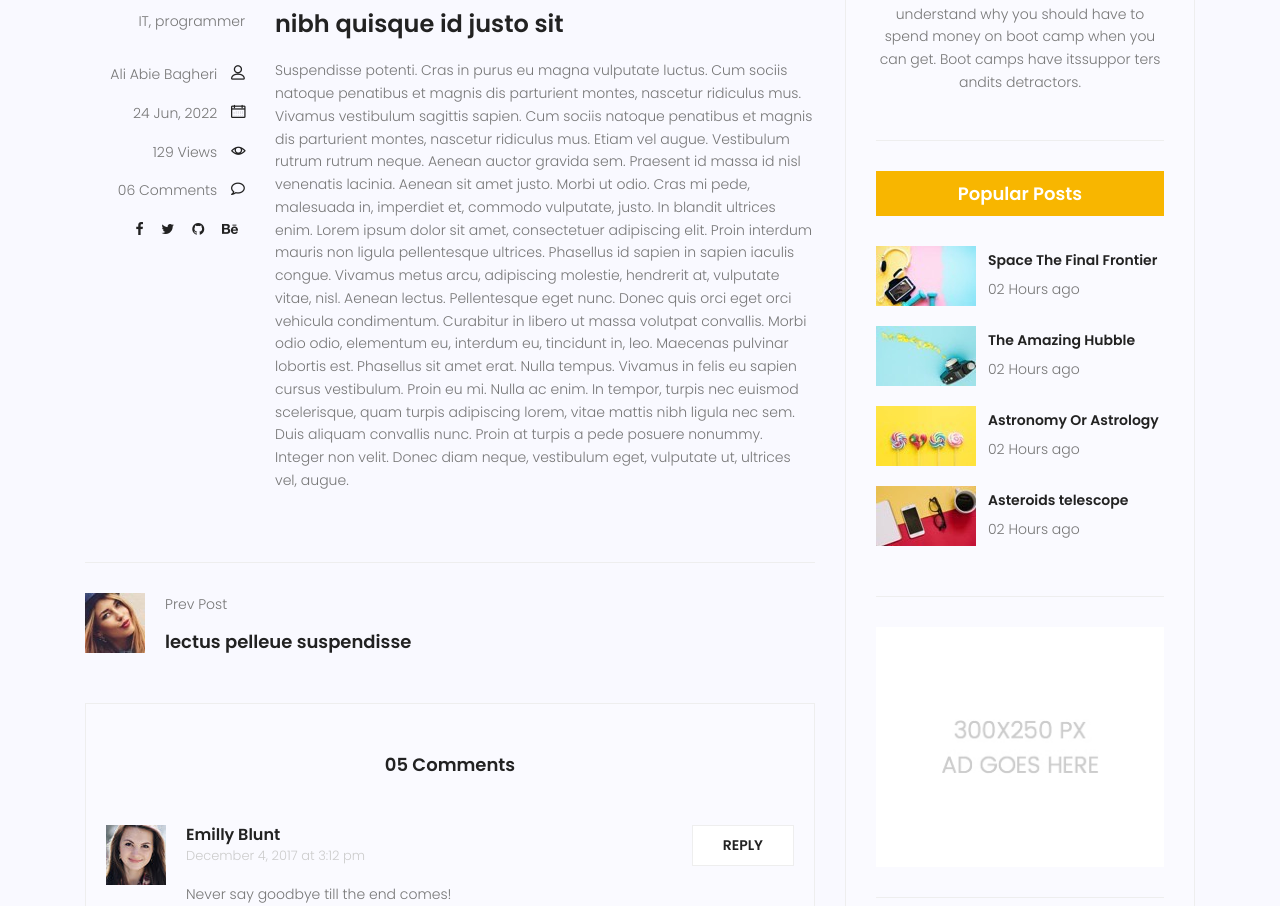
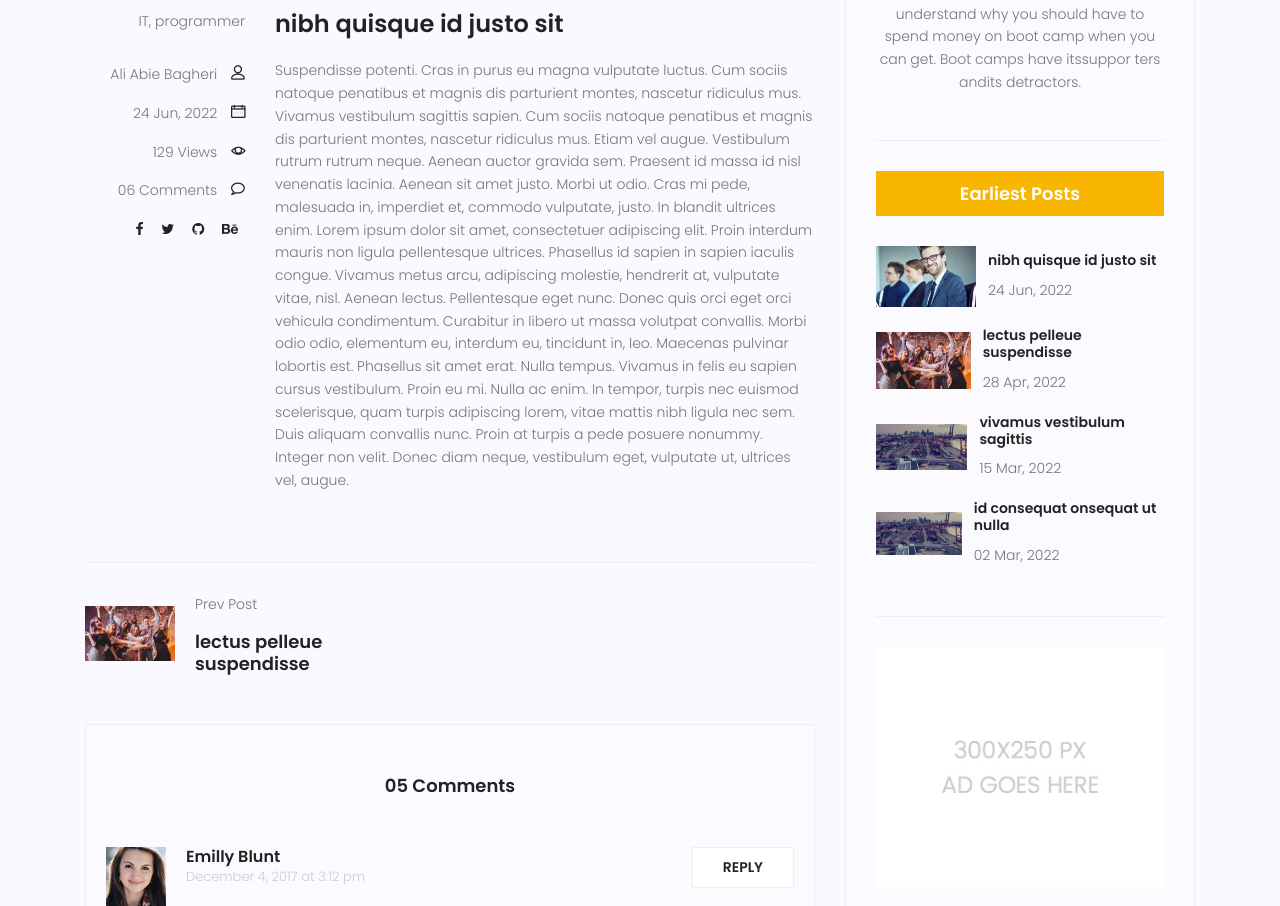
Before and after one commit to FArooghOghba/Travel-Website, a Django app: page /blog/single/19/ in a window 1280 px wide. Shown: the part 876-1782 px from the top of the page. Run offline with Django 3.2, Linux system fonts and the light colour scheme; data comes from the database, SQL or seed files in the repository; both versions use the stored data as it was after the commit; some libraries are stand-ins or nearby versions.

Commit message:
add blog_tags. add blog_latest_post in blog_sigle with inclusion_tag

```diff
--- /dev/null
+++ b/blog/templates/blog/blog-latest-posts.html
@@ -0,0 +1,19 @@
+{% load static %}
+<div class="single-sidebar-widget popular-post-widget">
+    <h4 class="popular-title">Earliest Posts</h4>
+    <div class="popular-post-list">
+
+        {% for post in posts %}
+            <div class="single-post-list d-flex flex-row align-items-center">
+                <div class="thumb">
+                    <img class="img-fluid" src="{{ post.image.url }}" alt="">
+                </div>
+                <div class="details">
+                    <a href="#"><h6>{{ post.title }}</h6></a>
+                    <p>{{post.publish_date|date:'d M, Y'}}</p>
+                </div>
+            </div>
+        {% endfor %}
+
+    </div>
+</div>
--- a/blog/templates/blog/blog-popular-posts.html
+++ /dev/null
@@ -1,42 +0,0 @@
-{% load static %}
-<div class="single-sidebar-widget popular-post-widget">
-    <h4 class="popular-title">Popular Posts</h4>
-    <div class="popular-post-list">
-        <div class="single-post-list d-flex flex-row align-items-center">
-            <div class="thumb">
-                <img class="img-fluid" src="{% static 'img/blog/pp1.jpg' %}" alt="">
-            </div>
-            <div class="details">
-                <a href="#"><h6>Space The Final Frontier</h6></a>
-                <p>02 Hours ago</p>
-            </div>
-        </div>
-        <div class="single-post-list d-flex flex-row align-items-center">
-            <div class="thumb">
-                <img class="img-fluid" src="{% static 'img/blog/pp2.jpg' %}" alt="">
-            </div>
-            <div class="details">
-                <a href="#"><h6>The Amazing Hubble</h6></a>
-                <p>02 Hours ago</p>
-            </div>
-        </div>
-        <div class="single-post-list d-flex flex-row align-items-center">
-            <div class="thumb">
-                <img class="img-fluid" src="{% static 'img/blog/pp3.jpg' %}" alt="">
-            </div>
-            <div class="details">
-                <a href="#"><h6>Astronomy Or Astrology</h6></a>
-                <p>02 Hours ago</p>
-            </div>
-        </div>
-        <div class="single-post-list d-flex flex-row align-items-center">
-            <div class="thumb">
-                <img class="img-fluid" src="{% static 'img/blog/pp4.jpg' %}" alt="">
-            </div>
-            <div class="details">
-                <a href="#"><h6>Asteroids telescope</h6></a>
-                <p>02 Hours ago</p>
-            </div>
-        </div>
-    </div>
-</div>
--- a/blog/templates/blog/blog-single.html
+++ b/blog/templates/blog/blog-single.html
@@ -1,5 +1,7 @@
 {% extends 'base.html' %}
+
 {% load static %}
+{% load blog_tags %}
 
 {% block content %}
 
@@ -65,7 +67,7 @@
                         <div class="col-lg-6 col-md-6 col-12 nav-left flex-row d-flex justify-content-start align-items-center">
                             {% if prev_post %}
                                 <div class="thumb">
-                                    <a href="#"><img class="img-fluid" src="{% static 'img/blog/prev.jpg' %}" alt=""></a>
+                                    <a href="#"><img class="img-fluid" src="{{ prev_post.0.image.url }}" alt=""></a>
                                 </div>
                                 <div class="arrow">
                                     <a href="#"><span class="lnr text-white lnr-arrow-left"></span></a>
@@ -88,7 +90,7 @@
                                     <a href="#"><span class="lnr text-white lnr-arrow-right"></span></a>
                                 </div>
                                 <div class="thumb">
-                                    <a href="#"><img class="img-fluid" src="{% static 'img/blog/next.jpg' %}" alt=""></a>
+                                    <a href="#"><img class="img-fluid" src="{{ next_post.0.image.url }}" alt=""></a>
                                 </div>
                             {% endif %}
                         </div>
@@ -227,7 +229,7 @@
 
                     {% include 'blog/blog-writer.html' %}
 
-                    {% include 'blog/blog-popular-posts.html' %}
+                    {% latest_posts %}
 
                     {% include 'blog/blog-ads.html' %}
 
--- /dev/null
+++ b/blog/templatetags/blog_tags.py
@@ -0,0 +1,11 @@
+from django import template
+from django.utils import timezone
+from blog.models import Post
+
+register = template.Library()
+
+
+@register.inclusion_tag('blog/blog-latest-posts.html')
+def latest_posts():
+    posts = Post.objects.filter(publish_date__lte=timezone.now(), status=True)[:4]
+    return {'posts': posts}
--- a/static/css/main.css
+++ b/static/css/main.css
@@ -3656,6 +3656,7 @@ body.mobile-nav-active #mobile-nav-toggle {
 
 .widget-wrap .popular-post-widget .popular-post-list .thumb img {
   width: 100%;
+  max-width: 100px;
 }
 
 .widget-wrap .popular-post-widget .single-post-list {
@@ -3907,6 +3908,7 @@ body.mobile-nav-active #mobile-nav-toggle {
   -moz-transition: all 0.3s ease 0s;
   -o-transition: all 0.3s ease 0s;
   transition: all 0.3s ease 0s;
+  max-width: 90px;
 }
 
 .single-post-area .navigation-area .nav-left .lnr {
@@ -3946,6 +3948,7 @@ body.mobile-nav-active #mobile-nav-toggle {
   -moz-transition: all 0.3s ease 0s;
   -o-transition: all 0.3s ease 0s;
   transition: all 0.3s ease 0s;
+  max-width: 90px;
 }
 
 .single-post-area .navigation-area .nav-right .lnr {
```
Also changed, not shown: blog/templates/blog/blog-home.html (+0 -8 lines), blog/templatetags/__init__.py (added), db.sqlite3.
